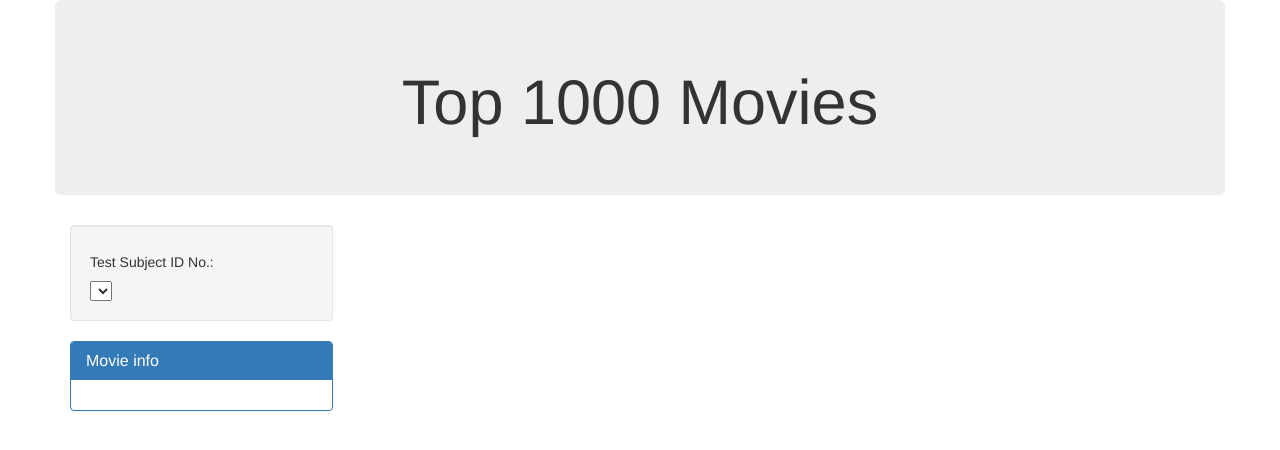
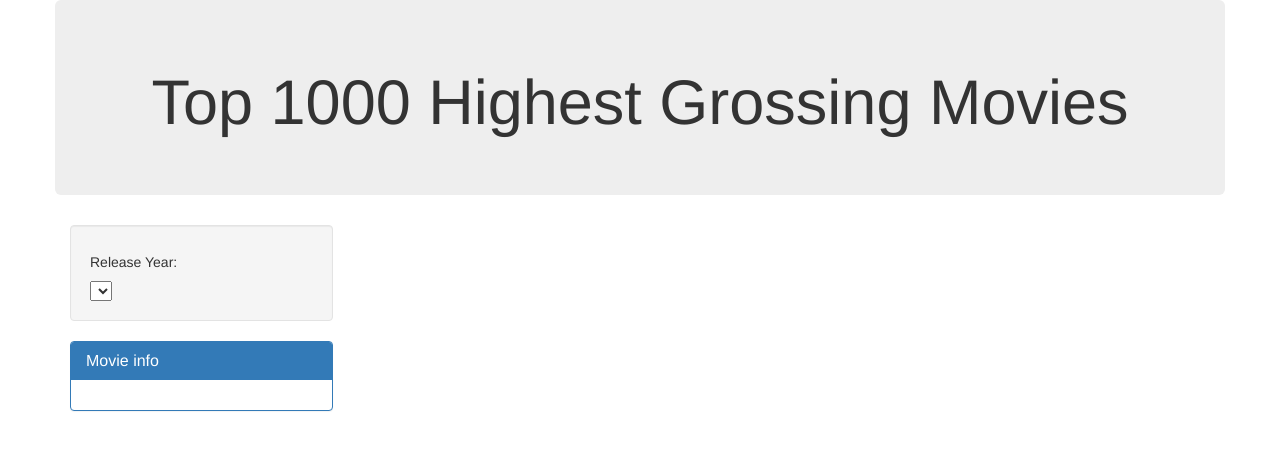
Before and after one commit to nealp1910/NU_Bootcamp_2022_Project_3_Data_Visualizataion, a Python web app: template templates/index.html in a window 1280 px wide. Shown: the top 450 px of the page. Run offline with Jinja, Linux system fonts and the light colour scheme; the template is opened without the code that fills it, so the values that code supplies are empty; some libraries are stand-ins or nearby versions.

Commit message:
updated html page titles to match each other

```diff
--- a/templates/index.html
+++ b/templates/index.html
@@ -5,7 +5,7 @@
   <meta charset="UTF-8">
   <meta name="viewport" content="width=device-width, initial-scale=1.0">
   <meta http-equiv="X-UA-Compatible" content="ie=edge">
-  <title>Top 1000 Movies</title>
+  <title>Top 1000 Highest Grossing Movies</title>
   <link rel="stylesheet" href="https://maxcdn.bootstrapcdn.com/bootstrap/3.3.7/css/bootstrap.min.css">
 </head>
 
@@ -14,13 +14,13 @@
   <div class="container">
     <div class="row">
       <div class="col-md-12 jumbotron text-center">
-        <h1>Top 1000 Movies</h1>
+        <h1>Top 1000 Highest Grossing Movies</h1>
       </div>
     </div>
     <div class="row">
       <div class="col-md-3">
         <div class="well">
-          <h5>Test Subject ID No.:</h5>
+          <h5>Release Year:</h5>
           <select id="selDataset" onchange="optionChanged(this.value)">
           </select>
         </div>
```
Also changed, not shown: index.html (+5 -5 lines).
